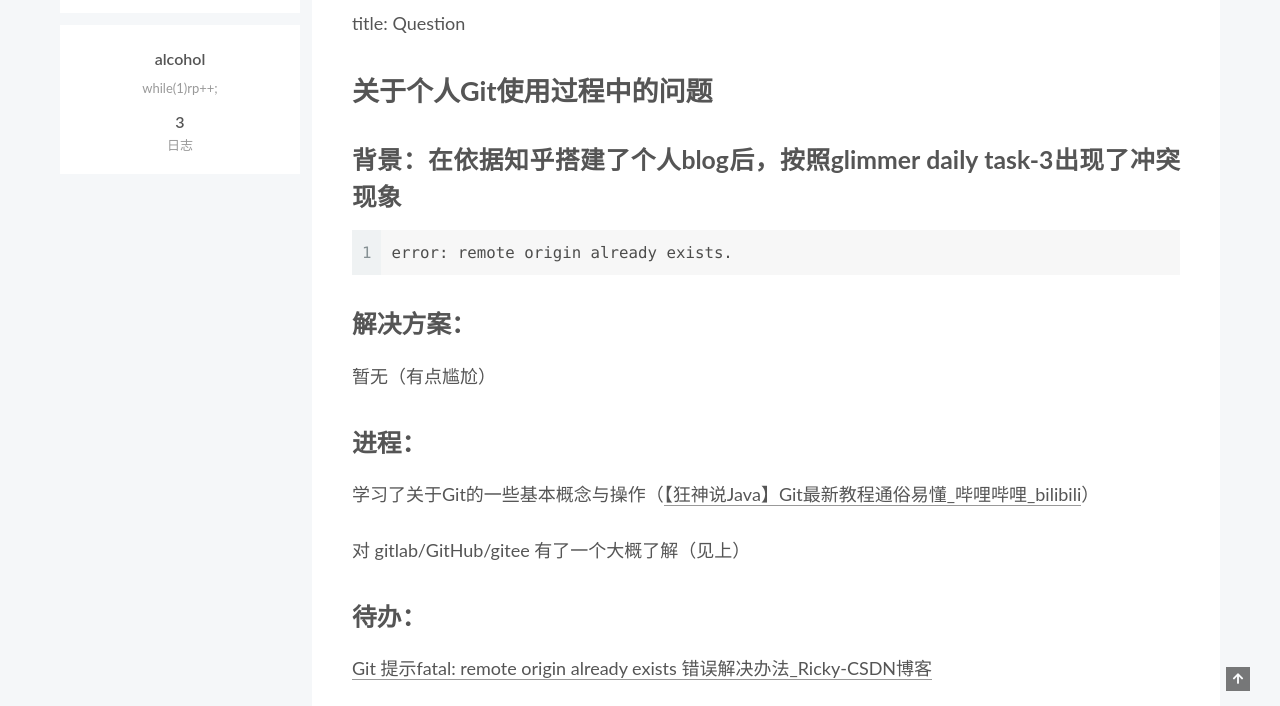
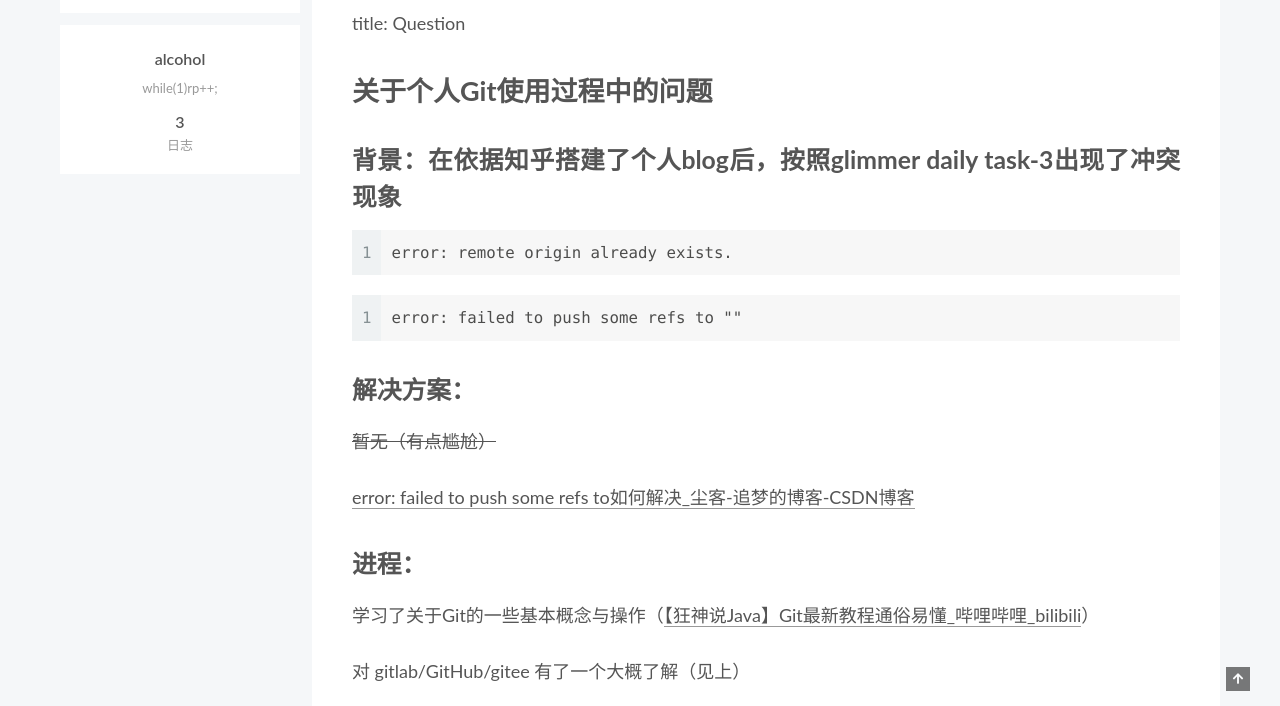
Before and after one commit to alcohol114514/alcohol114514.github.io, a plain HTML site: page index.html in a window 1280 px wide. Shown: the part 209-915 px from the top of the page. Drawn offline with Linux system fonts and the light colour scheme.

Commit message:
Site updated: 2021-08-23 23:48:00

```diff
--- a/index.html
+++ b/index.html
@@ -173,7 +173,7 @@
               <span class="post-meta-item-text">发表于</span>
 
 
-              <time title="创建时间：2021-08-23 23:26:25 / 修改时间：23:23:44" itemprop="dateCreated datePublished" datetime="2021-08-23T23:26:25+08:00">2021-08-23</time>
+              <time title="创建时间：2021-08-23 23:26:25 / 修改时间：23:44:39" itemprop="dateCreated datePublished" datetime="2021-08-23T23:26:25+08:00">2021-08-23</time>
             </span>
 
 
@@ -190,12 +190,15 @@
           <p>title: Question</p>
 <h1 id="关于个人Git使用过程中的问题"><a href="#关于个人Git使用过程中的问题" class="headerlink" title="关于个人Git使用过程中的问题"></a>关于个人Git使用过程中的问题</h1><h2 id="背景：在依据知乎搭建了个人blog后，按照glimmer-daily-task-3出现了冲突现象"><a href="#背景：在依据知乎搭建了个人blog后，按照glimmer-daily-task-3出现了冲突现象" class="headerlink" title="背景：在依据知乎搭建了个人blog后，按照glimmer daily task-3出现了冲突现象"></a>背景：在依据知乎搭建了个人blog后，按照glimmer daily task-3出现了冲突现象</h2><figure class="highlight plaintext"><table><tr><td class="gutter"><pre><span class="line">1</span><br></pre></td><td class="code"><pre><span class="line">error: remote origin already exists.</span><br></pre></td></tr></table></figure>
 
+<figure class="highlight plaintext"><table><tr><td class="gutter"><pre><span class="line">1</span><br></pre></td><td class="code"><pre><span class="line">error: failed to push some refs to &quot;&quot;</span><br></pre></td></tr></table></figure>
 
 
-<h2 id="解决方案："><a href="#解决方案：" class="headerlink" title="解决方案："></a>解决方案：</h2><p>暂无（有点尴尬）</p>
+
+<h2 id="解决方案："><a href="#解决方案：" class="headerlink" title="解决方案："></a>解决方案：</h2><p><del>暂无（有点尴尬）</del></p>
+<p><a target="_blank" rel="noopener" href="https://blog.csdn.net/qq_45893999/article/details/106273214">error: failed to push some refs to如何解决_尘客-追梦的博客-CSDN博客</a></p>
 <h2 id="进程："><a href="#进程：" class="headerlink" title="进程："></a>进程：</h2><p>学习了关于Git的一些基本概念与操作（<a target="_blank" rel="noopener" href="https://www.bilibili.com/video/BV1FE411P7B3?p=9">【狂神说Java】Git最新教程通俗易懂_哔哩哔哩_bilibili</a>）</p>
 <p>对 gitlab/GitHub/gitee 有了一个大概了解（见上）</p>
-<h2 id="待办："><a href="#待办：" class="headerlink" title="待办："></a>待办：</h2><p><a target="_blank" rel="noopener" href="https://blog.csdn.net/top_code/article/details/50381432">Git 提示fatal: remote origin already exists 错误解决办法_Ricky-CSDN博客</a></p>
+<h2 id="待办："><a href="#待办：" class="headerlink" title="待办："></a>待办：</h2><p><a target="_blank" rel="noopener" href="https://blog.csdn.net/top_code/article/details/50381432">Git 提示fatal: remote origin already exists 错误解决办法_Ricky-CSDN博客</a>(已完成)</p>
 
 
     </div>
```
Also changed, not shown: 2021/08/23/关于个人Git使用过程中的问题/index.html (+9 -6 lines).
